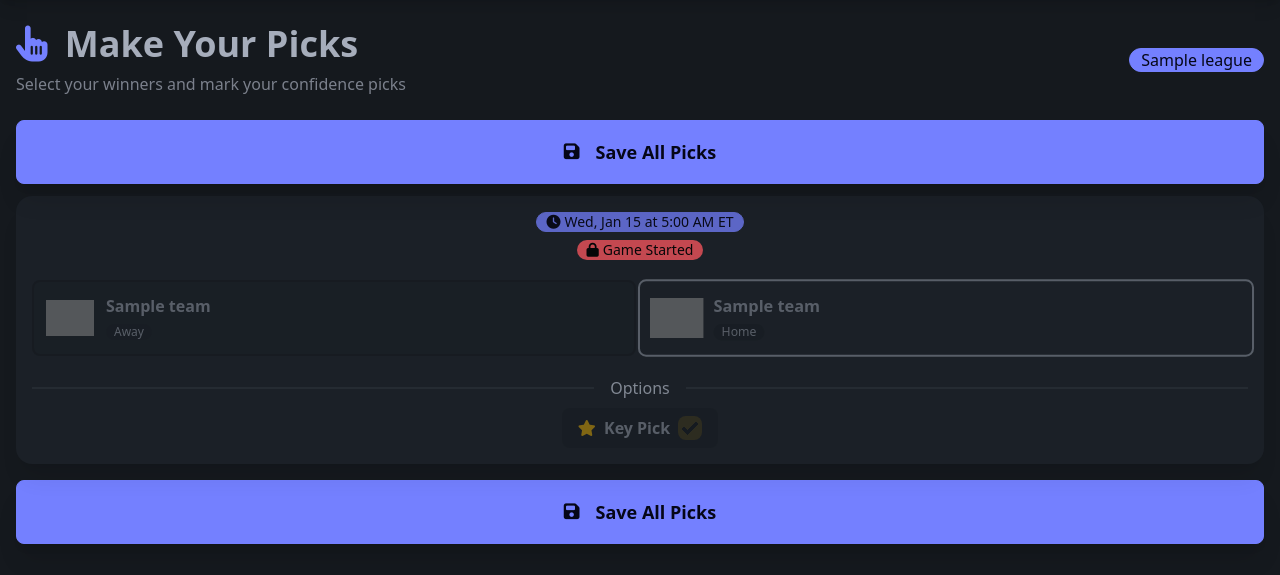
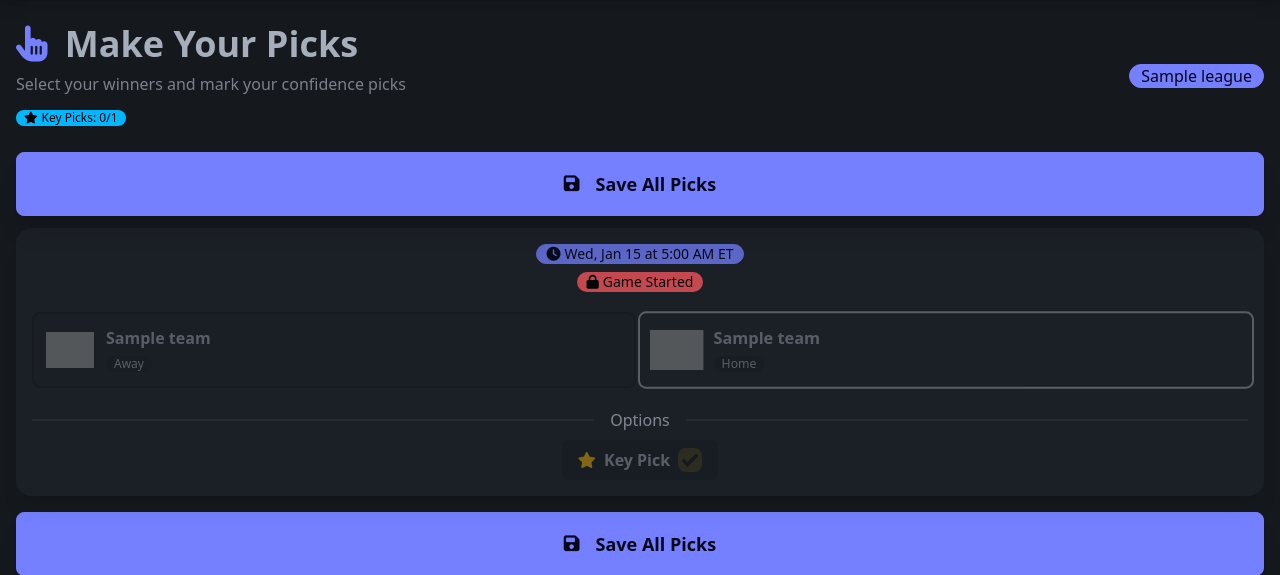
Before and after one commit to pmojo375/Pickem, a Django app: page /picks/ in a window 1280 px wide. Shown: the part 68-643 px from the top of the page. Run offline with Django 5.2, Linux system fonts and the light colour scheme; a user stored in the database is signed in; data comes from the database, SQL or seed files in the repository; tables that the repository leaves empty hold one stand-in row (values such as "Sample post"); parts of the project's set-up code (start-up, migrations or seed data) failed here and were passed over; some libraries are stand-ins or nearby versions; grey boxes are pictures that could not be loaded.

Commit message:
Add key pick validation and display in picks view
- Implemented logic to validate key pick limits based on league rules, ensuring users cannot exceed the allowed number of key picks per week.
- Updated the picks template to display current key picks count and indicate when the key pick limit is reached, enhancing user experience and clarity in the selection process.
- Created default league rules if none exist for the active season, ensuring consistent behavior across leagues.

```diff
--- a/pickem/cfb/templates/cfb/picks.html
+++ b/pickem/cfb/templates/cfb/picks.html
@@ -6,13 +6,21 @@
 
 {% block content %}
 <div class="mb-6">
-    <div class="flex flex-col md:flex-row justify-between items-start md:items-center gap-4">
+        <div class="flex flex-col md:flex-row justify-between items-start md:items-center gap-4">
         <div>
             <h1 class="text-4xl font-bold mb-2">
                 <i class="fas fa-hand-pointer text-primary mr-2"></i>
                 Make Your Picks
             </h1>
             <p class="text-base-content/70">Select your winners and mark your confidence picks</p>
+            {% if league_rules and league_rules.key_picks_enabled %}
+            <div class="mt-2">
+                <div class="badge badge-info badge-sm">
+                    <i class="fas fa-star mr-1"></i>
+                    Key Picks: {{ current_key_picks_count }}/{{ league_rules.number_of_key_picks }}
+                </div>
+            </div>
+            {% endif %}
         </div>
 
         <!-- League Selector -->
@@ -132,9 +140,25 @@
                     </div>
 
                     <!-- Key Pick Toggle -->
+                    {% if league_rules and league_rules.key_picks_enabled %}
                     <div class="divider my-1">Options</div>
 
                     <div class="flex justify-center">
+                        {% if current_key_picks_count >= league_rules.number_of_key_picks and not p.is_key_pick %}
+                        <!-- Key pick limit reached and this is not an existing key pick -->
+                        <label class="label cursor-not-allowed gap-2 bg-base-200 px-3 py-2 md:px-4 md:py-2 rounded-lg transition-colors opacity-60">
+                            <span class="label-text text-sm md:text-base font-semibold">
+                                <i class="fas fa-star text-warning mr-1"></i>
+                                Key Pick
+                                <span class="text-xs text-error">(Limit Reached)</span>
+                            </span>
+                            <input type="checkbox"
+                                   name="game_{{ lg.game.id }}_is_key_pick"
+                                   class="checkbox checkbox-warning checkbox-sm md:checkbox-md"
+                                   disabled />
+                        </label>
+                        {% else %}
+                        <!-- Key pick available or this is an existing key pick -->
                         <label class="label {% if not game_started %}cursor-pointer{% else %}cursor-not-allowed{% endif %} gap-2 bg-base-200 px-3 py-2 md:px-4 md:py-2 rounded-lg {% if not game_started %}hover:bg-base-300{% endif %} transition-colors {% if game_started %}opacity-60{% endif %}">
                             <span class="label-text text-sm md:text-base font-semibold">
                                 <i class="fas fa-star text-warning mr-1"></i>
@@ -146,7 +170,9 @@
                                    {% if game_started %}disabled{% endif %}
                                    {% if p and p.is_key_pick %}checked{% endif %} />
                         </label>
+                        {% endif %}
                     </div>
+                    {% endif %}
                 </div>
             </div>
             {% endwith %}
--- a/pickem/cfb/views.py
+++ b/pickem/cfb/views.py
@@ -152,6 +152,42 @@ def picks_view(request):
                 if game_id:
                     game_ids.append(game_id)
 
+        # Get league rules for key pick validation
+        from django.utils import timezone
+        from datetime import timedelta
+        start, end = services.schedule.get_week_window()
+
+        # Get active season and league rules
+        active_season = Season.objects.filter(is_active=True).first()
+        league_rules = None
+        if active_season:
+            league_rules = LeagueRules.objects.filter(league=league, season=active_season).first()
+            if not league_rules:
+                # Create default rules if none exist
+                league_rules = LeagueRules.objects.create(league=league, season=active_season)
+
+        # Count current key picks for this week (excluding games being updated)
+        current_key_picks = Pick.objects.filter(
+            user=request.user,
+            league=league,
+            is_key_pick=True,
+            game__kickoff__range=(start, end)
+        ).exclude(game_id__in=game_ids)
+        current_key_picks_count = current_key_picks.count()
+
+        # Count new key picks being submitted
+        new_key_picks_count = 0
+        for game_id in game_ids:
+            is_key_pick = request.POST.get(f"game_{game_id}_is_key_pick") == "on"
+            if is_key_pick:
+                new_key_picks_count += 1
+
+        # Validate key pick limit
+        if league_rules and league_rules.key_picks_enabled:
+            total_key_picks = current_key_picks_count + new_key_picks_count
+            if total_key_picks > league_rules.number_of_key_picks:
+                errors.append(f"You can only select {league_rules.number_of_key_picks} key pick{'s' if league_rules.number_of_key_picks != 1 else ''} per week. You currently have {current_key_picks_count} and are trying to add {new_key_picks_count} more.")
+
         # Process each game's pick
         for game_id in game_ids:
             picked_team_id = request.POST.get(f"game_{game_id}_picked_team")
@@ -210,6 +246,28 @@ def picks_view(request):
         for p in Pick.objects.filter(user=request.user, league=league, game__in=[lg.game for lg in league_games])
     }
 
+    # Get league rules for key pick limits
+    from django.utils import timezone
+    from datetime import timedelta
+    start, end = services.schedule.get_week_window()
+
+    # Get active season and league rules
+    active_season = Season.objects.filter(is_active=True).first()
+    league_rules = None
+    if active_season:
+        league_rules = LeagueRules.objects.filter(league=league, season=active_season).first()
+        if not league_rules:
+            # Create default rules if none exist
+            league_rules = LeagueRules.objects.create(league=league, season=active_season)
+
+    # Count current key picks for this week
+    current_key_picks_count = Pick.objects.filter(
+        user=request.user,
+        league=league,
+        is_key_pick=True,
+        game__kickoff__range=(start, end)
+    ).count()
+
     # Combine league_games with picks
     games_with_picks = [(lg, existing_picks_by_game_id.get(lg.game.id)) for lg in league_games]
 
@@ -217,6 +275,8 @@ def picks_view(request):
         "games_with_picks": games_with_picks,
         "current_league": league,
         "user_leagues": user_leagues,
+        "league_rules": league_rules,
+        "current_key_picks_count": current_key_picks_count,
     }
     return render(request, "cfb/picks.html", context)
 
```
